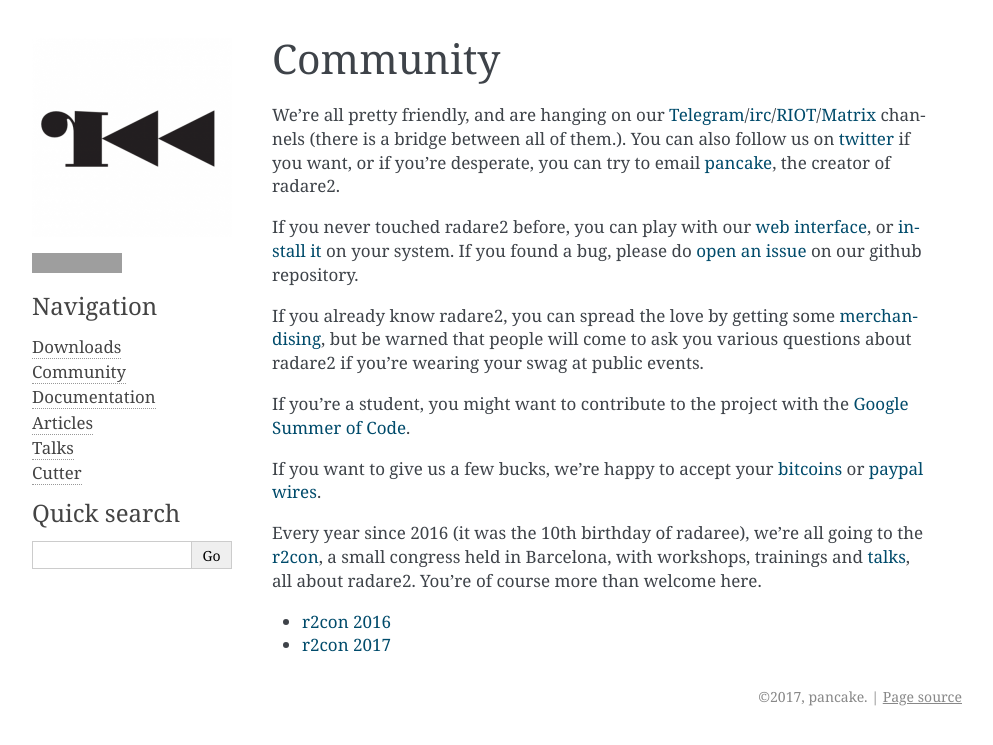
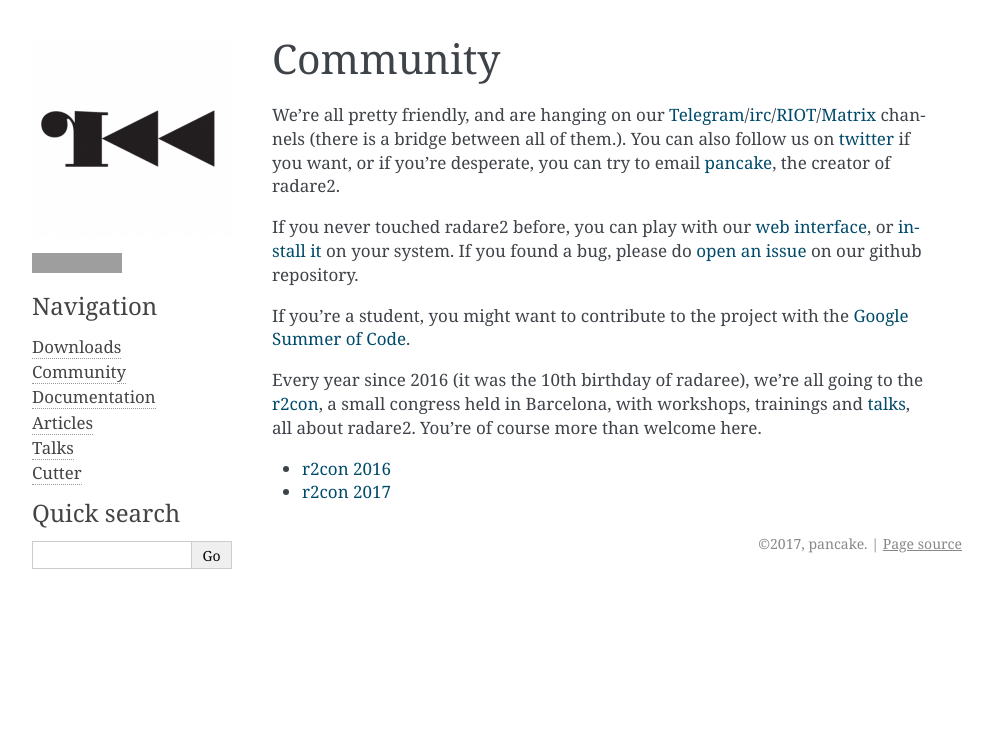
Before and after one commit to radareorg/radareorg, a Sphinx documentation site: the page built from source/community.rst, in a window 1280 px wide. Shown: the top 745 px of the page, without its empty margins (148-1141 px from the left). Built offline with Sphinx 7.4.7, drawn with Linux system fonts in a browser that asks for light colours; pages that are not in the unit, such as notebooks, are missing from menus; grey boxes are pictures that could not be loaded.

Commit message:
Add a donation page
This close #17

```diff
--- a/source/community.rst
+++ b/source/community.rst
@@ -14,16 +14,8 @@
 or :ref:`install it <downloads>` on your system. If you found a bug,
 please do `open an issue <https://github.com/radare/radare2>`__ on our github repository.
 
-If you already know radare2, you can spread the love by getting some
-`merchandising <http://camisetasfrikis.es/31-radare>`__, but be warned that
-people will come to ask you various questions about radare2 if you're wearing your
-swag at public events.
-
 If you're a student, you might want to contribute to the project with the
 :ref:`Google Summer of Code <gsoc>`.
-
-If you want to give us a few bucks, we're happy to accept your `bitcoins <bitcoin:1R4daREx3gYpYJ87KqWRahzFHVfZMQVBi?message=donation>`__
-or `paypal wires <https://www.paypal.com/donate/?token=tkNRr_IOdRz3di3HYtbFHfDAIcJMZXEWg0NKvqeuCDvyACoMjweAOndvGfPWQ9Ned_mW7m&country.x=GB&locale.x=GB>`__.
 
 Every year since 2016 (it was the 10th birthday of radaree),
 we're all going to the `r2con <http://radare.org/con/>`__,
--- a/source/index.rst
+++ b/source/index.rst
@@ -12,6 +12,7 @@
    documentation
    articles
    talks
+   donations
    cutter
 
 Radare is a portable reversing framework that can:
```
